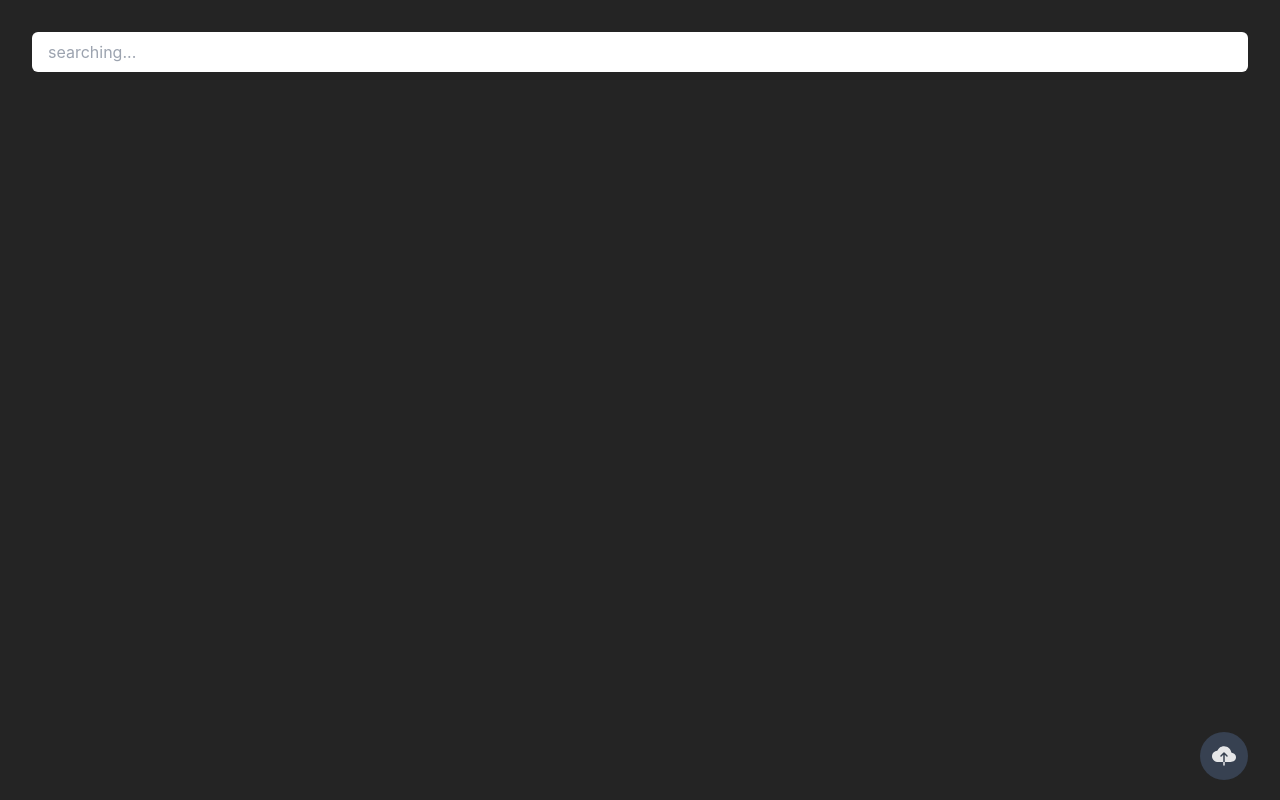
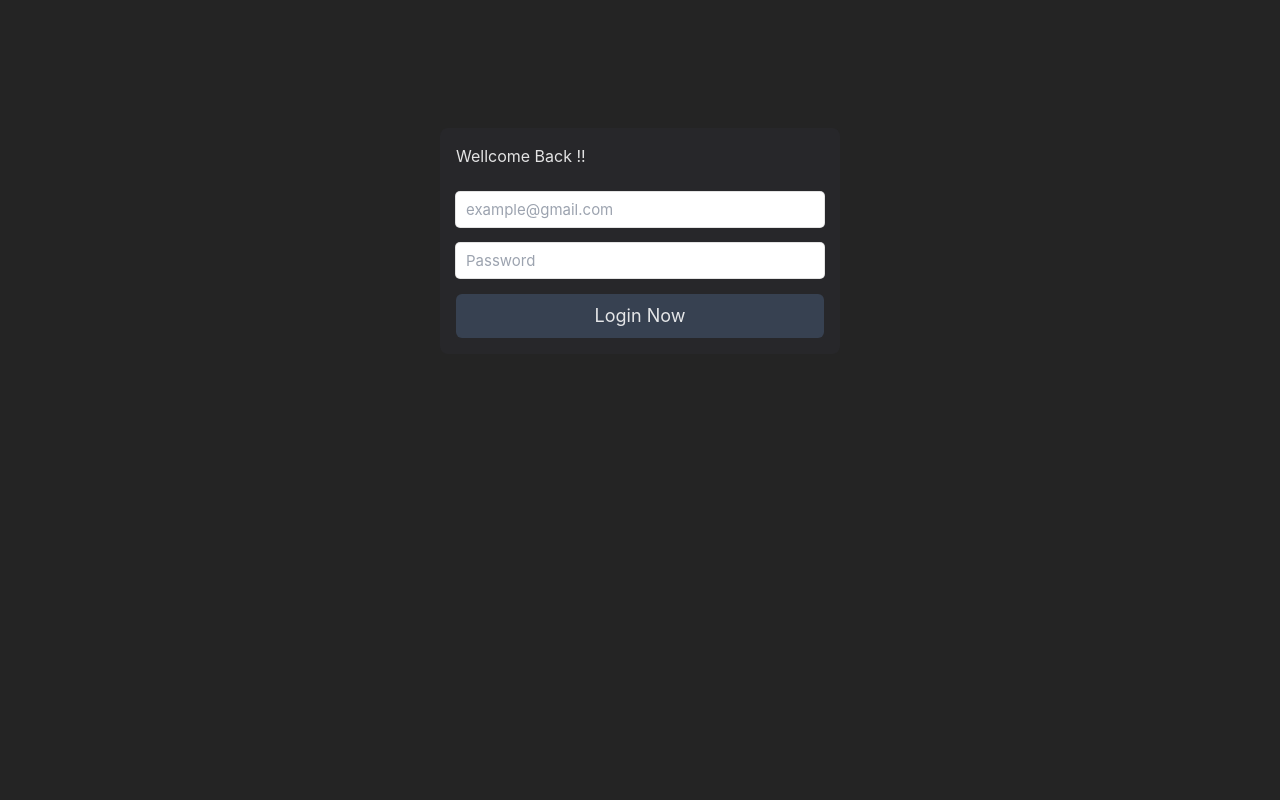
Before and after one commit to raffyalbar30/uploader-projects, a React (Vite) app: page /auth/Login in a window 1280 px wide. Built offline with nearby package versions, Linux system fonts and the light colour scheme.

Commit message:
"feat: auth login"

```diff
--- a/src/App.tsx
+++ b/src/App.tsx
@@ -1,20 +1,14 @@
+import Homepage from './pages/Homepage';
+import './App.css'
 
-import './App.css'
-import DialogDemo from './Components/Modal/Modals'
-// import Uploader from './Components/Modal/Uploader'
-import Search from './Components/UI/Search'
-// import Testing from './Components/testing'
+
 
 function App() {
 
 
   return (
     <>
-      <div>
-          <Search></Search>
-          {/* <Uploader></Uploader> */}
-          <DialogDemo></DialogDemo>
-      </div>
+       <Homepage></Homepage>
     </>
   )
 }
--- /dev/null
+++ b/src/Components/Authtentication/Loginpage.tsx
@@ -0,0 +1,59 @@
+import { useForm } from "react-hook-form"
+import axios from "axios";
+import { z } from "zod";
+
+
+
+
+
+ const valuesform = z.object({
+    username : z.string()
+    .min(3, "username minimal 3 char")
+    .max(16, "username maksimal 16 char"),
+    password : z.string().min(8, "password minimal 8 char")
+})
+
+type Loginschema = z.infer<typeof valuesform>;
+
+const Loginpage = () => {
+    const { register, handleSubmit } = useForm<Loginschema>();
+    const onSumbit = handleSubmit( async (e) => {
+        try {
+             await axios.post(`https://reqres.in/api/login`, {
+                  email : e.username,
+                  password : e.password
+             }).then(ress => console.log(ress));
+         } catch (error) {
+             console.log(error);
+         }
+    })
+
+    return (
+        <div className="flex justify-center mt-24 items-center">
+        <div className="bg-zinc-800 rounded-lg w-[400px] p-4">
+          <p className="float-left">Wellcome Back !!</p>
+           <div className="mt-12">
+               <div className="flex-wrap">
+                <form action="" onSubmit={onSumbit}>
+                    <input
+                    className="text-violet11 shadow-violet7 focus:shadow-violet8 inline-flex h-[35px] w-full flex-1 items-center justify-center rounded-[4px] px-[10px] text-[15px] leading-none shadow-[0_0_0_1px] outline-none focus:shadow-[0_0_0_2px]"
+                    type="text"
+                    placeholder="example@gmail.com"
+                    {...register("username")}
+                    />
+                  <input
+                   className="text-violet11 shadow-violet7 mt-4 focus:shadow-violet8 inline-flex h-[35px] w-full flex-1 items-center justify-center rounded-[4px] px-[10px] text-[15px] leading-none shadow-[0_0_0_1px] outline-none focus:shadow-[0_0_0_2px]"
+                   type="text"
+                    placeholder="Password"
+                   {...register("password")}
+                  />
+                   <button type="submit" className="mt-4 cursor-pointer bg-gray-700 w-full py-2 rounded-md text-lg">Login Now</button>
+                </form>
+               </div>
+            </div>
+        </div>
+        </div>
+    );
+}
+
+export default Loginpage;
--- a/src/Components/Modal/Modals.tsx
+++ b/src/Components/Modal/Modals.tsx
@@ -8,20 +8,22 @@ import { IoCloudUploadOutline } from "react-icons/io5";
 
 
  const DialogDemo = () => (
+
+
   <Dialog.Root>
-    <Dialog.Trigger asChild className='fixed bottom-5 right-8'>
-       <div className="bg-gray-700 p-3 rounded-full">
+    <Dialog.Trigger asChild className='fixed bottom-5 right-8 '>
+       <div className="bg-gray-700 p-3 rounded-full z-0">
           <IoCloudUpload className="text-2xl"/>
      </div>
     </Dialog.Trigger>
     <Dialog.Portal>
-      <Dialog.Overlay className="bg-blackA6 data-[state=open]:animate-overlayShow fixed inset-0" />
-      <Dialog.Content className="data-[state=open]:animate-contentShow fixed top-[50%] left-[50%] max-h-[85vh] w-[90vw] max-w-[450px] translate-x-[-50%] translate-y-[-50%] rounded-[6px] p-[25px] shadow-[hsl(206_22%_7%_/_35%)_0px_10px_38px_-10px,_hsl(206_22%_7%_/_20%)_0px_10px_20px_-15px] focus:outline-none">
+      <Dialog.Overlay className="bg-blackA6 data-[state=open]:animate-overlayShow fixed z-10" />
+      <Dialog.Content className=" z-10 data-[state=open]:animate-contentShow fixed mt-10 top-[50%] left-[50%] max-h-[85vh] w-[90vw] max-w-[450px] translate-x-[-50%] translate-y-[-50%] rounded-[6px] p-[25px] bg-zinc-800 shadow-[hsl(206_22%_7%_/_35%)_0px_10px_38px_-10px,_hsl(206_22%_7%_/_20%)_0px_10px_20px_-15px] focus:outline-none">
         <Dialog.Title className="text-mauve12 m-0 text-[17px] font-medium">
            Add your stories
         </Dialog.Title>
         <Dialog.Description className="text-mauve11 mt-[10px] mb-5 text-[15px] leading-normal">
-           long memories in your life save memories and tracking your growth
+           long memories in your life save memories and tracking your proces growth
         </Dialog.Description>
         <fieldset className="mb-[15px] flex-wrap gap-5">
           <label className="text-violet11 w-[90px] text-right text-[15px]" htmlFor="name">
@@ -44,18 +46,18 @@ import { IoCloudUploadOutline } from "react-icons/io5";
           />
         </fieldset>
         <div className='flex justify-center mt-4'>
-          <div className='border-dashed border flex-wrap p-4'>
+          <div className='border-dashed border w-full flex-wrap p-4'>
+            <label htmlFor="" className='cursor-pointer'>
               <IoCloudUploadOutline className='mx-auto text-4xl' />
+              <input className='absolute h-16 flex justify-center opacity-0 cursor-pointer' type="file" name="" id="dragzone-file"/>
               <label htmlFor="" className='flex justify-center mt-2'><span className='font-semibold '>Click to upload </span> <span>or drag and drop</span></label>
               <label htmlFor="" className='flex justify-center'>SVG, PNG, JPG or GIF (MAX, 10MB)</label>
-               {/* <div className='absolute inset-1'>
-                <input className='' type="file" name="" id="" />
-               </div> */}
+            </label>
           </div>
         </div>
         <div className="mt-[25px] flex justify-end">
           <Dialog.Close asChild>
-            <button className="bg-green4 text-green11 hover:bg-green5 focus:shadow-green7 inline-flex h-[35px] items-center justify-center rounded-[4px] px-[15px] font-medium leading-none focus:shadow-[0_0_0_2px] focus:outline-none">
+            <button className="bg-slate-600 text-green11 hover:bg-green5 focus:shadow-green7 inline-flex h-[35px] items-center justify-center rounded-[4px] px-[15px] font-medium leading-none focus:shadow-[0_0_0_2px] focus:outline-none">
               Save changes
             </button>
           </Dialog.Close>
@@ -71,6 +73,7 @@ import { IoCloudUploadOutline } from "react-icons/io5";
       </Dialog.Content>
     </Dialog.Portal>
   </Dialog.Root>
+
  );
 
 export default DialogDemo;
--- /dev/null
+++ b/src/Components/UI/Button.tsx
@@ -0,0 +1,15 @@
+import { ReactNode } from "react";
+
+type button = {
+    children : ReactNode;
+}
+const Button = (props: button) => {
+    return (
+        <button
+        className="w-full bg-gray-700 text-xl py-1 rounded-lg cursor-pointer"
+        type="submit"
+        >{props.children}</button>
+    );
+}
+
+export default Button;
--- /dev/null
+++ b/src/Components/UI/Input.tsx
@@ -0,0 +1,16 @@
+type Inputprops = {
+    type : string;
+}
+const Input = (props: Inputprops) => {
+    return (
+        <fieldset className="mb-[15px] flex-wrap gap-5">
+        <input
+          className="text-violet11 shadow-violet7 focus:shadow-violet8 inline-flex h-[35px] w-full flex-1 items-center justify-center rounded-[4px] px-[10px] text-[15px] leading-none shadow-[0_0_0_1px] outline-none focus:shadow-[0_0_0_2px]"
+          id="name"
+          type={props.type}
+        />
+      </fieldset>
+    );
+}
+
+export default Input;
--- a/src/Components/UI/Search.tsx
+++ b/src/Components/UI/Search.tsx
@@ -4,7 +4,7 @@ const Search = () => {
     return (
         <div className="flex justify-center ">
            <div className="relative w-full">
-           <input type="text"  className="rounded-md py-2 w-full placeholder:px-4" placeholder="searching..."/>
+           <input type="text"  className=" rounded-md py-2 w-full placeholder:px-4" placeholder="searching..."/>
             <button className="absolute top-2 end-1 cursor-pointer px-2 ">
             <IoIosSearch className="text-2xl" />
             </button>
--- a/src/Components/testing.tsx
+++ /dev/null
@@ -1,10 +0,0 @@
-
-const Testing = () => {
-    return (
-        <div>
-            <p className='text-blue-300'>heloo raff</p>
-        </div>
-    );
-}
-
-export default Testing;
--- a/src/main.tsx
+++ b/src/main.tsx
@@ -1,10 +1,18 @@
 import React from 'react'
 import ReactDOM from 'react-dom/client'
+import { BrowserRouter as Router, Route } from 'react-router-dom';
+import { Routes } from 'react-router-dom';
 import App from './App.tsx'
 import './index.css'
+import Loginpage from './Components/Authtentication/Loginpage.tsx';
 
 ReactDOM.createRoot(document.getElementById('root')!).render(
   <React.StrictMode>
-    <App />
+   <Router>
+        <Routes>
+         <Route path ="/" element={<App />}></Route>
+         <Route path ="/auth/Login" element={<Loginpage />}></Route>
+        </Routes>
+      </Router>
   </React.StrictMode>,
 )
--- /dev/null
+++ b/src/pages/Homepage.tsx
@@ -0,0 +1,16 @@
+import DialogDemo from "../Components/Modal/Modals";
+import Search from "../Components/UI/Search";
+
+
+const Homepage = () => {
+    return (
+        <>
+         <Search/>
+         <div className="z-20">
+        <DialogDemo/>
+        </div>
+        </>
+    );
+}
+
+export default Homepage;
--- /dev/null
+++ b/src/services/getApi.tsx
@@ -0,0 +1,9 @@
+import axios from "axios";
+export const getApi = async (endpoint: string | number) => {
+    try {
+         await axios(`https://reqres.in/${endpoint}`)
+        .then(data => console.log(data))
+    } catch (error) {
+        console.log(error);
+    }
+}
```
Also changed, not shown: package.json (+8 -1 lines), 1 other file (tests, documents, lock files or other folders).
